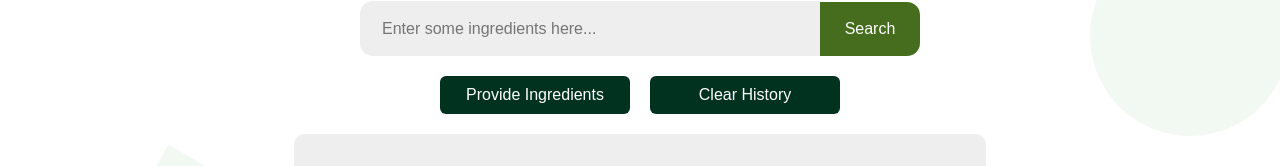
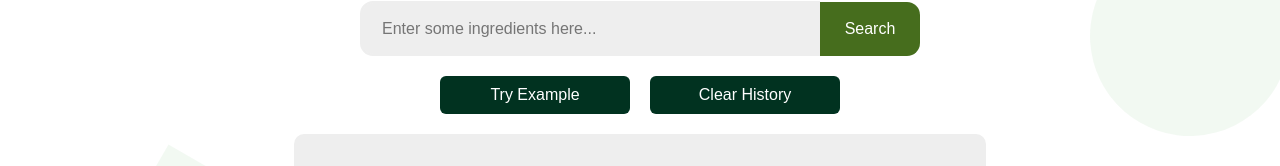
Before and after one commit to mhmh4/froogle, a React (Create React App) app: page / in a window 1280 px wide. Shown: the part 164-330 px from the top of the page. Built offline with nearby package versions, Linux system fonts and the light colour scheme.

Commit message:
Update App.js

```diff
--- a/src/App.js
+++ b/src/App.js
@@ -208,7 +208,7 @@ const Project = ({ project }) => {
               </button>
             <div>
               <button className="button2" style={{...btnStyle, margin: "0 10px"}} onClick={handleProvideIngredientsClick} value={name}>
-                Provide Ingredients
+                Try Example
               </button>
               <button className="button2" style={{...btnStyle, margin: "0 10px"}} onClick={handleClearStorageClick}>
                 Clear History
```
